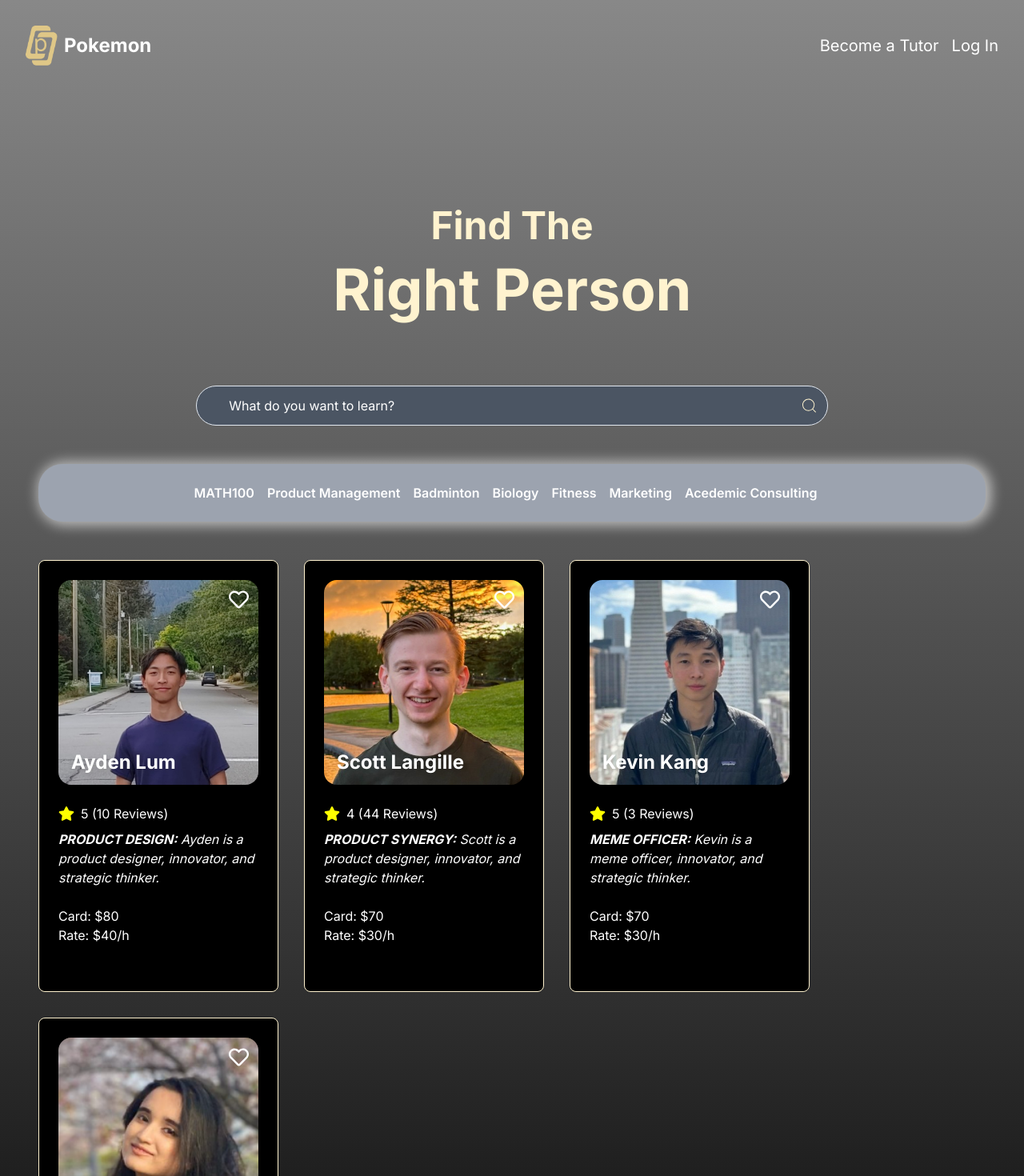
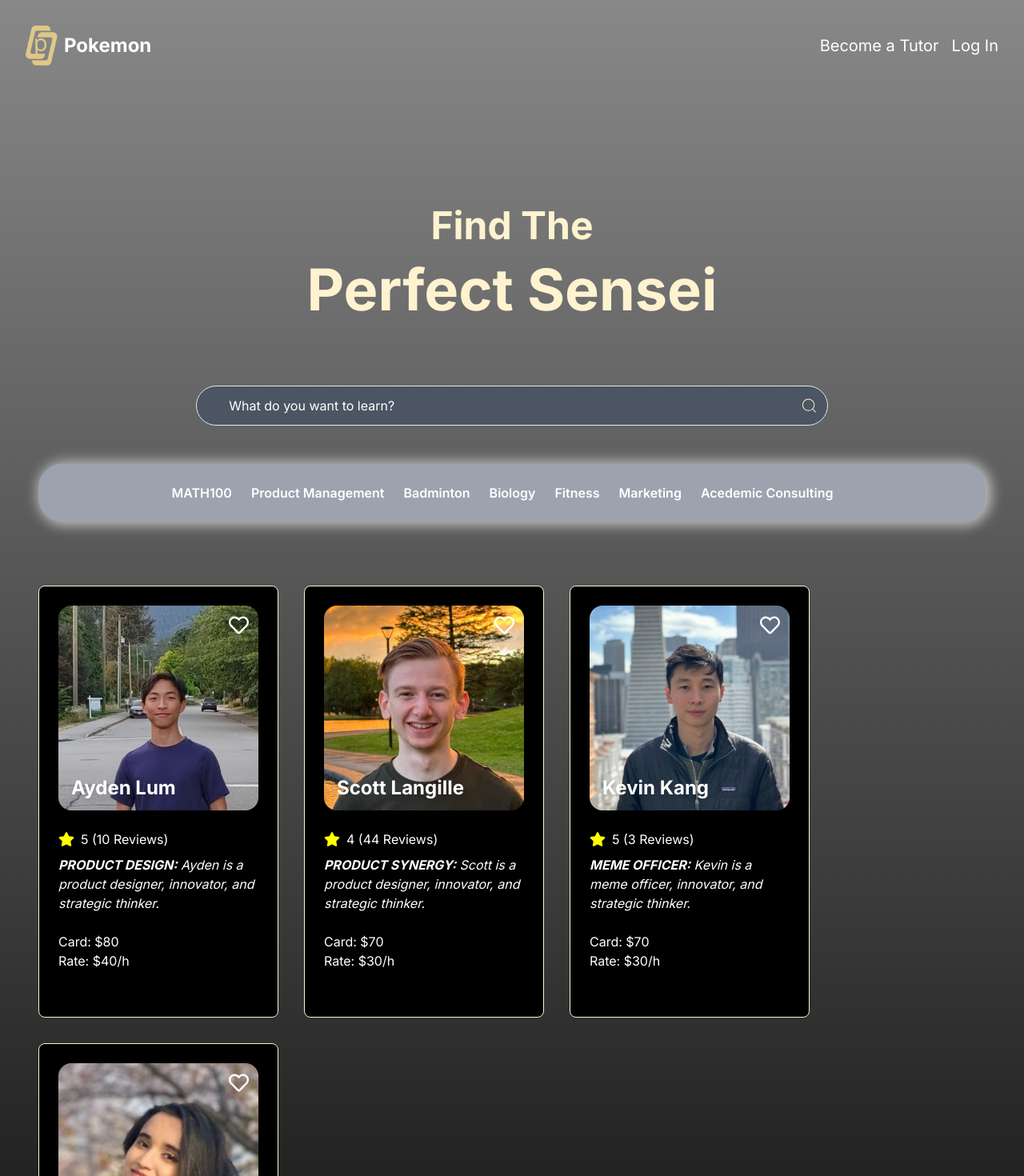
Before and after one commit to phoebe03111/PokeMen, a React (Vite) app in the folder frontend/: page / in a window 1280 px wide. Shown: the top 1470 px of the page at 80% size. Built offline with nearby package versions, Linux system fonts and the light colour scheme.

Commit message:
Update hero text

```diff
--- a/frontend/src/pages/Home.jsx
+++ b/frontend/src/pages/Home.jsx
@@ -19,7 +19,7 @@ const Home = () => {
               duration: 1.5,
             }}
           >
-            right person
+            perfect sensei
           </motion.span>
         </h1>
       </motion.section>
@@ -29,7 +29,7 @@ const Home = () => {
         <div className="relative flex items-center w-full md:w-2/3">
           <Input
             placeholder="What do you want to learn?"
-            className="rounded-[30px] bg-gray-600 text-white pl-10 pr-4 py-6 text-base placeholder:text-white"
+            className="rounded-[30px] bg-gray-600 text-white pl-10 pr-4 py-6 text-base placeholder:text-white outline-none"
           />
           <CiSearch
             className="absolute right-3 top-1/2 transform -translate-y-1/2"
@@ -41,7 +41,7 @@ const Home = () => {
 
         <div className="bg-gray-400 w-full flex flex-wrap justify-center text-white rounded-[30px] p-6 shadow-custom">
           {searchCategories.map((category) => (
-            <div key={category} className="mr-4 font-semibold">
+            <div key={category} className="mr-6 font-semibold hover:scale-105 cursor-pointer">
               {category}
             </div>
           ))}
@@ -49,7 +49,7 @@ const Home = () => {
       </section>
 
       {/* Cards section */}
-      <section className="flex items-center flex-wrap gap-8 my-12">
+      <section className="flex items-center flex-wrap gap-8 my-20">
         {tutors.map((tutor, index) => (
           <TutorCard key={tutor.id + index} {...tutor} />
         ))}
```
